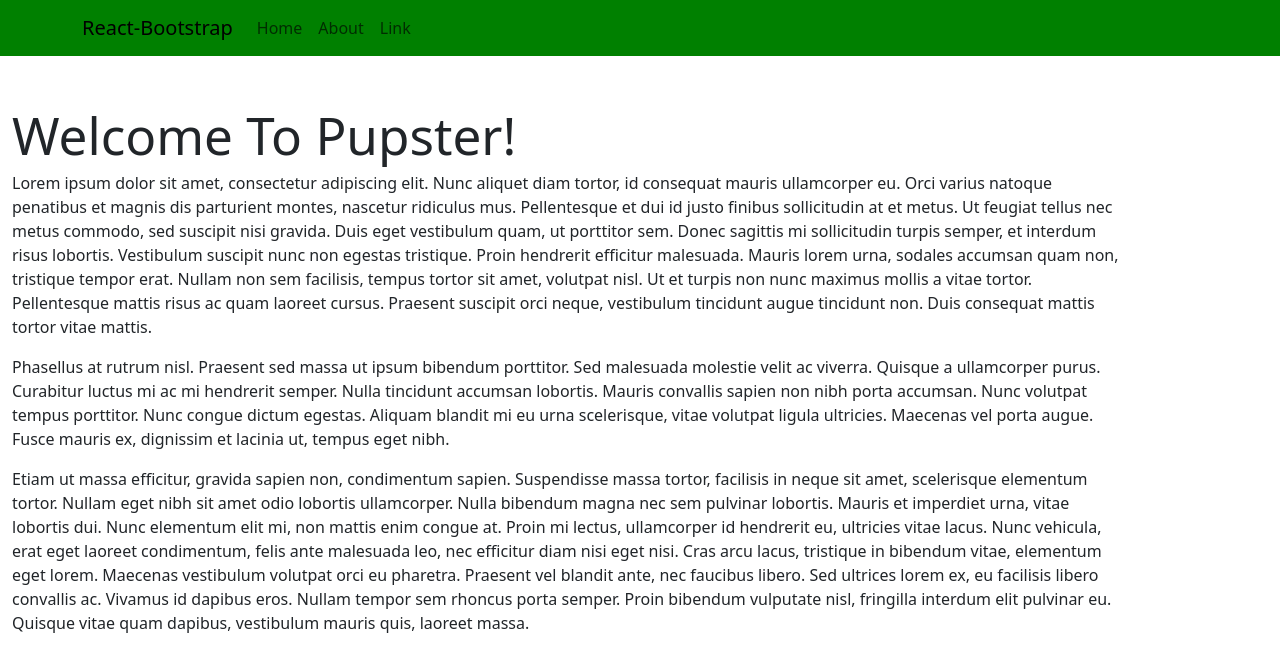
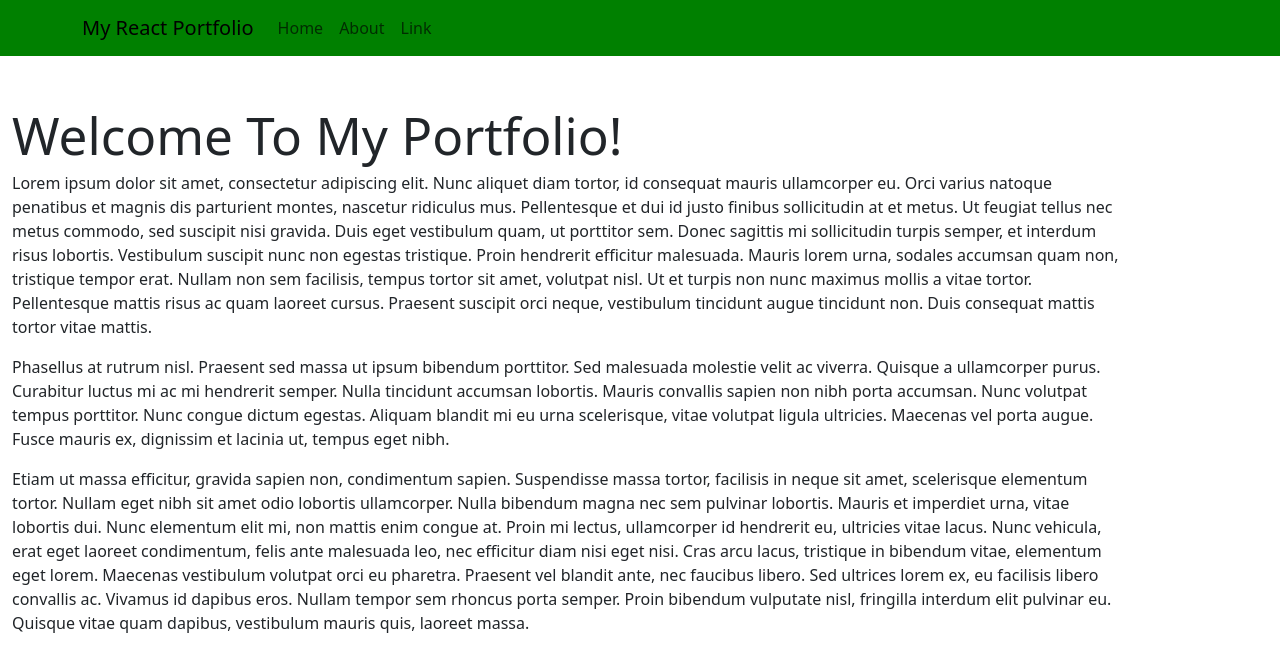
Before and after one commit to hamdishh/react-2-portfolio, a React app in the folder challenge/react-portfolio/: page /about in a window 1280 px wide. Shown: the top 672 px of the page. Built offline with nearby package versions, Linux system fonts and the light colour scheme; the HTML template or start-up script is replaced by a standard one.

Commit message:
creating card component

```diff
--- a/challenge/react-portfolio/src/App.jsx
+++ b/challenge/react-portfolio/src/App.jsx
@@ -18,14 +18,10 @@ function App() {
 
         <Routes>
         <Route path="/" element={<About />} />
-           {/* Define separate routes for Home and About */}
+
            <Route path="/home" element={<Home />} />
            <Route path="/about" element={<About />} />
-          {/* <Route path="/portfolio" element={<Discover/>} />
-            <Route path="/contact" element={<Search/>} /> */}
         </Routes>
-
-        {/* <Footer /> */}
         <FooterEl/>
       </div>
     </Router>
--- a/challenge/react-portfolio/src/components/Navbar/index.jsx
+++ b/challenge/react-portfolio/src/components/Navbar/index.jsx
@@ -5,7 +5,7 @@ function NavbarEl() {
   return (
     <Navbar expand="lg" className="newNav" style={{ width: '100%', position: 'fixed', top: 0, zIndex: 1000 }}>
       <Container>
-        <Navbar.Brand href="www.google.com">React-Bootstrap</Navbar.Brand>
+        <Navbar.Brand href="www.google.com">My React Portfolio</Navbar.Brand>
         <Navbar.Toggle aria-controls="basic-navbar-nav" />
         <Navbar.Collapse id="basic-navbar-nav">
           <Nav className="me-auto">
--- a/challenge/react-portfolio/src/components/pages/About.jsx
+++ b/challenge/react-portfolio/src/components/pages/About.jsx
@@ -14,7 +14,7 @@ function About() {
       <Container style={{ marginTop: 30 }}>
         <Row>
           <Col size="md-12">
-            <h1>Welcome To Pupster!</h1>
+            <h1>Welcome To My Portfolio!</h1>
           </Col>
         </Row>
         <Row>
```
Also changed, not shown: challenge/react-portfolio/src/components/Card/index.jsx (added), challenge/react-portfolio/src/components/Card/style.css (added).
